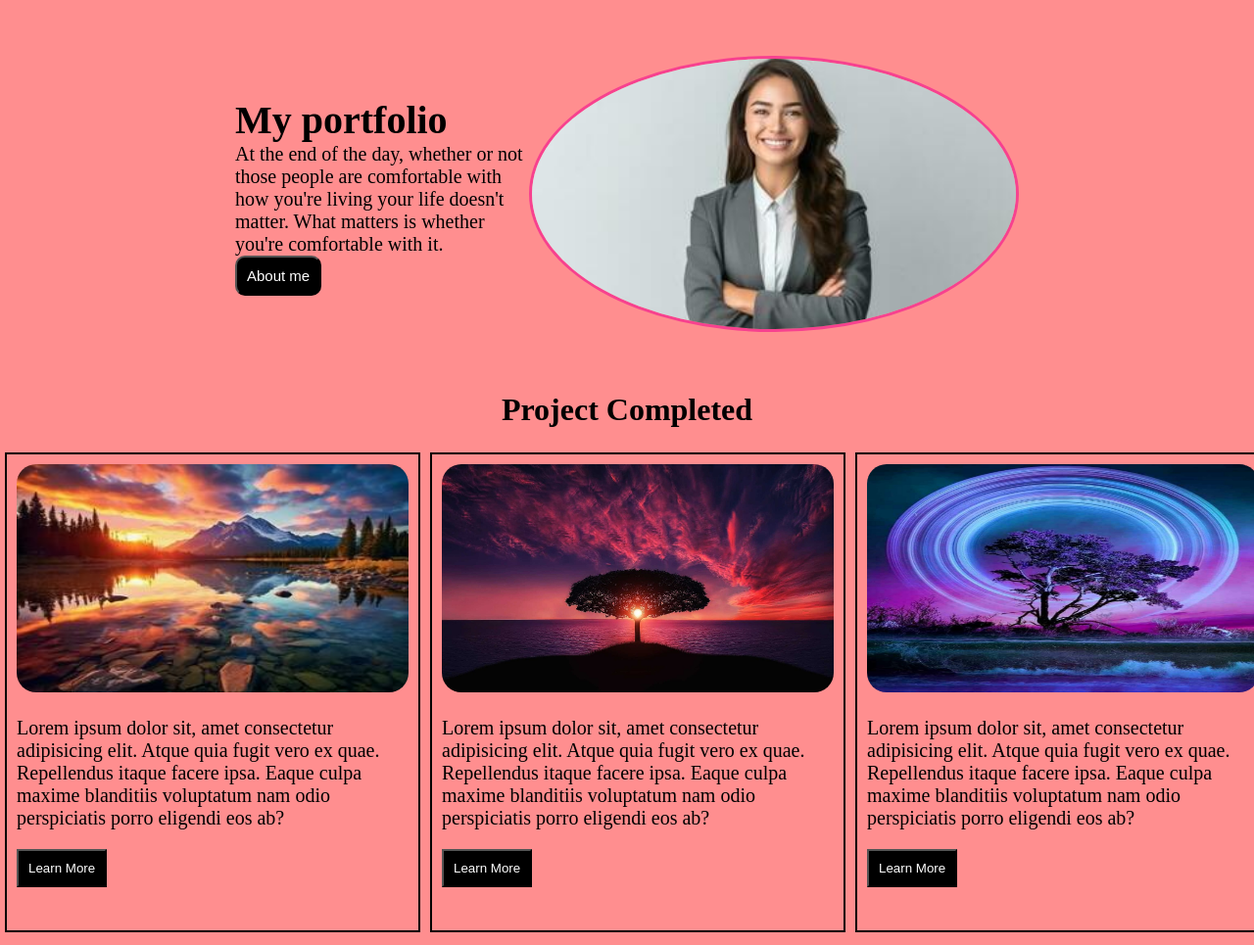
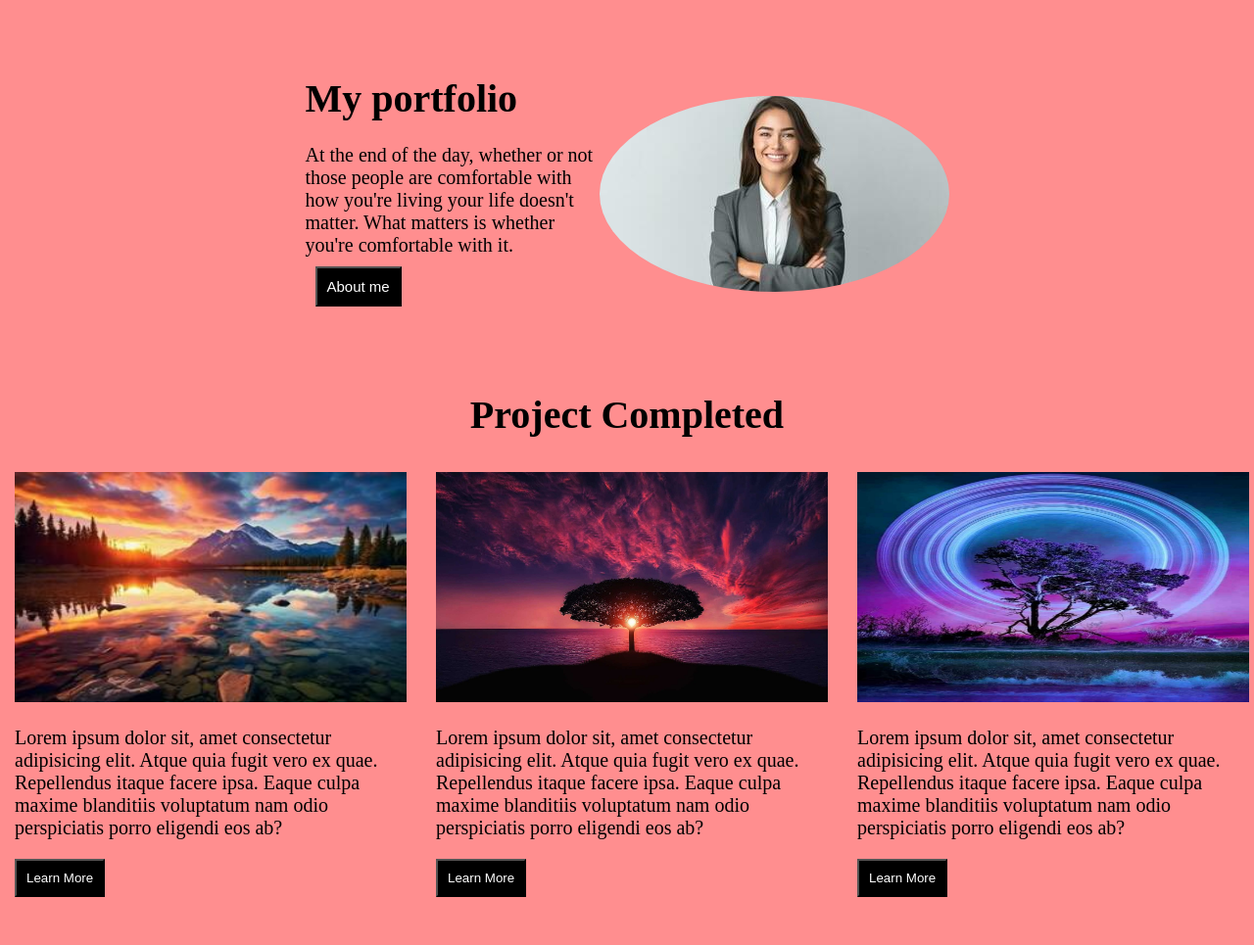
Before and after one commit to sheinax/PF102-Activity, a plain HTML site: page index.html in a window 1280 px wide. Shown: the whole page at 98% size. Drawn offline with Linux system fonts and the light colour scheme.

Commit message:
my first commit

```diff
--- a/css/style.css
+++ b/css/style.css
@@ -7,6 +7,7 @@
 
 body{
     background-color: #FF8E8F;
+    font-size: 20px;
 
 }
 
@@ -19,15 +20,17 @@ body{
 
 }
 .pfp {
-width: 500px;
+width: 100%;
 border-radius: 50%;
-border: 3px solid #F7418F;
+height: 100%;
 
 }
 
 .info {
     width: 300px;
     font-size: 20px;
+
+
 }
 
 
@@ -35,8 +38,8 @@ border: 3px solid #F7418F;
     padding: 10px;
     background-color: black;
     color: white;
-    border-radius: 10px;
     font-size: 15px;
+    margin: 10px;
 }
 
 
@@ -67,13 +70,13 @@ border: 3px solid #F7418F;
 img {
     width: 100%;
     height: 50%;
-    border-radius: 20px;
+
 
 
 }
 
 .p1{
-    border: 2px solid black;
+
     margin: 5px;
     padding: 10px ;
     font-size: 20px;
--- a/index.html
+++ b/index.html
@@ -3,8 +3,9 @@
 <head>
     <meta charset="UTF-8">
     <meta name="viewport" content="width=device-width, initial-scale=1.0">
+    <title>Sheina Mae</title>
     <link rel="stylesheet" href="css/style.css">
-    <title>Home</title>
+
 </head>
 <body>
 
--- a/js/card.js
+++ b/js/card.js
@@ -7,17 +7,21 @@ const cards = (a,b,c,d,e,f,g,h,i,j) => {
                             <p>${c}</p>
                             <button>${d}</button>
                         </div>
+
                         <div class="p1">
                             <img src="./img/${e}">
                             <p>${f}</p>
                             <button>${g}</button>
                         </div>
+
                         <div class="p1">
                             <img src="./img/${h}">
                             <p>${i}</p>
                             <button>${j}</button>
                         </div>
+
                     </div>
+
 
     `
     return div
--- a/js/info.js
+++ b/js/info.js
@@ -1,7 +1,7 @@
 const info = (a,b,c,) => {
     let div = document.createElement("div")
     div.className ="info"
-    div.innerHTML = `<h1>${a}</h1>
+    div.innerHTML = `<h1>${a}</h1> <br>
                     <p>${b}</p>
                     <button>${c}</button>
 
```
Also changed, not shown: js/app.js (line endings or trailing spaces).
